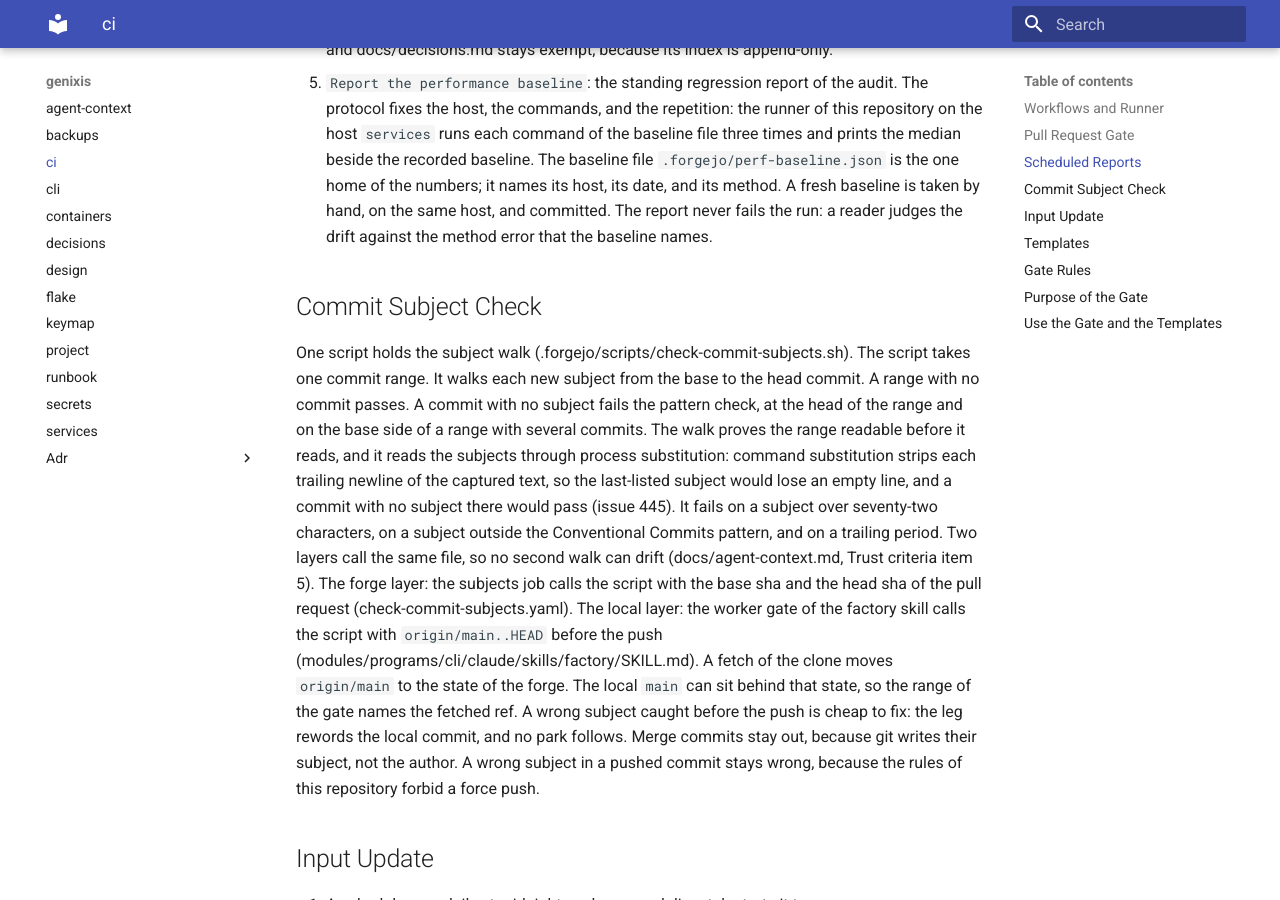
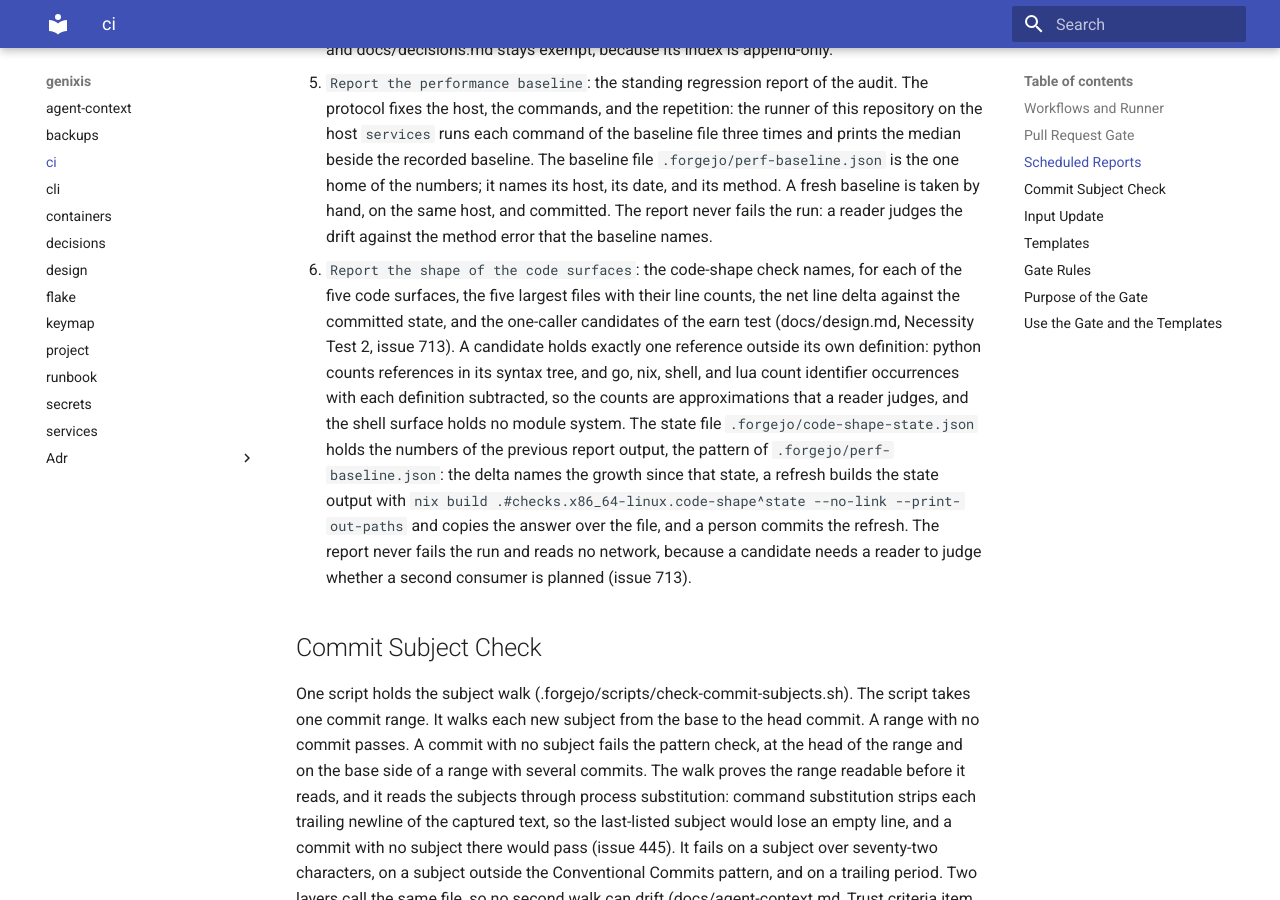
Before and after one commit to Jracon/genixis, an MkDocs documentation site: the page built from docs/ci.md, in a window 1280 px wide and 900 px high, scrolled down 7891 px. Built offline with MkDocs 1.6.1 and Material for MkDocs 9.7.7, drawn with Linux system fonts in a browser that asks for light colours.

Commit message:
feat(ci): report the shape of the code surfaces
One report check joins the reports job: for each of the five code
surfaces it names the five largest files, the net line delta against
the committed state, and the one-caller candidates of the earn test
(docs/design.md, Necessity Test 2). The state file is the previous
report output, the pattern of the perf baseline: a refresh builds
the state output of the check and copies it over the file, and a
person commits the refresh.

The report is the machine half of the size notice that the standards
record proposes (issue 676, candidate line 5), so a growth lands with
a number beside it and no gate reddens a mid-refactor file (decision
D8 of issue 350).

Co-Authored-By: Claude Code <noreply@anthropic.com>

```diff
--- a/docs/ci.md
+++ b/docs/ci.md
@@ -59,6 +59,7 @@ The reports job runs on the daily schedule and on a manual dispatch of the workf
 3. `Scan the pinned container images for CVEs`: trivy scans each image that carries a digest or a version tag, and the scan never fails the run, because the findings arrive out of band and the database comes over the network. The pinned-images check derives the scan set from the image lines of the container tree, so one definition of pinned serves the scan, and the pinning work itself rides item C3 of issue #350.
 4. `Report duplicate sentences of the documentation tree`: the doc-duplicates check names each sentence of twelve words or more that two files of the tree hold word for word, because one fact lives in one home (docs/design.md, Documentation Law item 9). The report never fails the run: a repetition needs a reader to judge whether an exception applies, and docs/decisions.md stays exempt, because its index is append-only.
 5. `Report the performance baseline`: the standing regression report of the audit. The protocol fixes the host, the commands, and the repetition: the runner of this repository on the host `services` runs each command of the baseline file three times and prints the median beside the recorded baseline. The baseline file `.forgejo/perf-baseline.json` is the one home of the numbers; it names its host, its date, and its method. A fresh baseline is taken by hand, on the same host, and committed. The report never fails the run: a reader judges the drift against the method error that the baseline names.
+6. `Report the shape of the code surfaces`: the code-shape check names, for each of the five code surfaces, the five largest files with their line counts, the net line delta against the committed state, and the one-caller candidates of the earn test (docs/design.md, Necessity Test 2, issue 713). A candidate holds exactly one reference outside its own definition: python counts references in its syntax tree, and go, nix, shell, and lua count identifier occurrences with each definition subtracted, so the counts are approximations that a reader judges, and the shell surface holds no module system. The state file `.forgejo/code-shape-state.json` holds the numbers of the previous report output, the pattern of `.forgejo/perf-baseline.json`: the delta names the growth since that state, a refresh builds the state output with `nix build .#checks.x86_64-linux.code-shape^state --no-link --print-out-paths` and copies the answer over the file, and a person commits the refresh. The report never fails the run and reads no network, because a candidate needs a reader to judge whether a second consumer is planned (issue 713).
 
 ## Commit Subject Check
 
```
Also changed, not shown: 3 other files.
